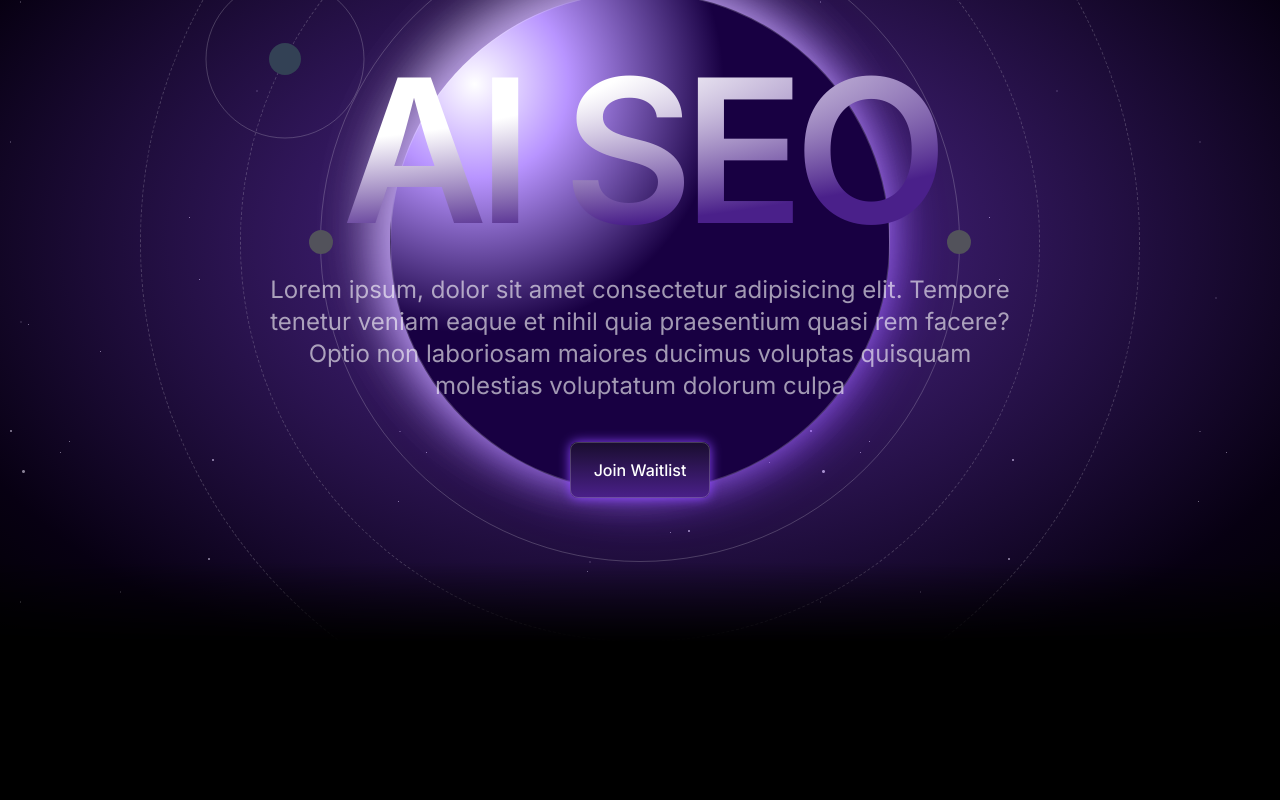
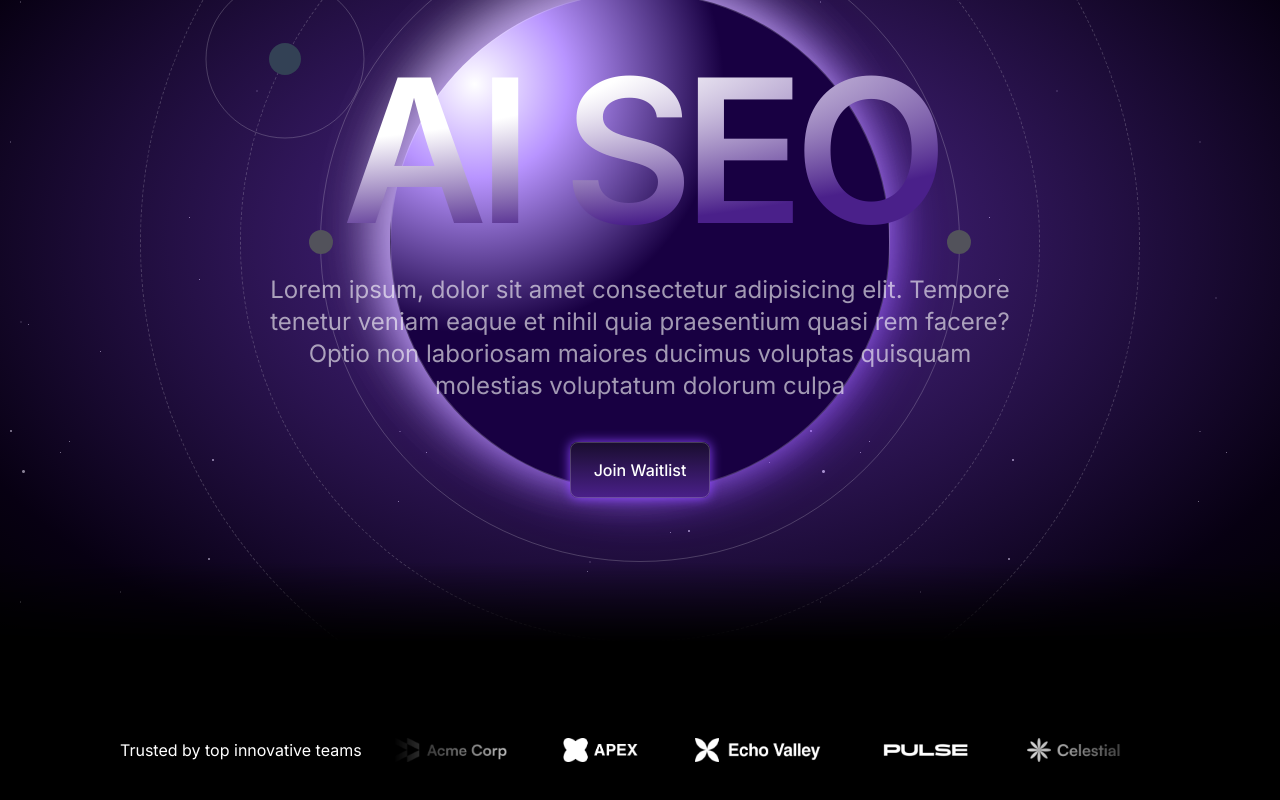
Before and after one commit to AyushRay06/AI-Startup, a Next.js app: page / in a window 1280 px wide. Shown: the part 268-1068 px from the top of the page. Before the commit the page ends 910 px from the top, so only its background shows below. Built offline with nearby package versions, Linux system fonts and the light colour scheme.

Commit message:
logo-section

```diff
--- a/src/app/page.tsx
+++ b/src/app/page.tsx
@@ -1,11 +1,14 @@
 import { Header } from "@/sections/Header"
 import { Hero } from "@/sections/Hero"
+import { LogoTicker } from "@/sections/LogoTicker"
 
 export default function Home() {
   return (
     <>
       <Header />
       <Hero />
+      <LogoTicker />
+      <br></br>
     </>
   )
 }
--- a/src/sections/Header.tsx
+++ b/src/sections/Header.tsx
@@ -4,9 +4,11 @@ import { Button } from "@/components/button"
 
 export const Header = () => {
   return (
-    <header className="py-4 border-b border-white/15 md:border-none">
+    <header className="py-4 border-b border-white/15 md:border-none sticky top-0 z-10 ">
+      <div className="absolute inset-0 backdrop-blur -z-10 md:hidden"></div>
       <div className="container">
-        <div className="flex justify-between items-center md:border rounded-lg border-white/15 md:py-2.5 md:px-5 max-w-2xl mx-auto ">
+        <div className="flex justify-between items-center md:border rounded-lg border-white/15  md:py-2.5 md:px-5 max-w-2xl mx-auto relative ">
+          <div className="hidden md:block absolute inset-0 backdrop-blur -z-10 "></div>
           <div>
             {/* To make the border of the Logo inline-flex to make it in center aligfned with Logo */}
             <div className="border h-10 w-10 rounded-xl border-white/15 inline-flex justify-center items-center">
--- a/src/sections/Hero.tsx
+++ b/src/sections/Hero.tsx
@@ -55,7 +55,7 @@ export const Hero = () => {
         <h1 className="text-center text-8xl md:text-9xl lg:text-[200px] font-semibold tracking-tighter bg-white bg-[radial-gradient(100%_100%_at_top_left,white,white,rgb(74,32,138))] text-transparent bg-clip-text">
           AI SEO
         </h1>
-        <p className="text-center mt-6 text-2xl text-white/60 max-w-3xl mx-auto">
+        <p className="text-center mt-6 text-lg md:text-xl lg:text-2xl text-white/60 max-w-3xl mx-auto">
           Lorem ipsum, dolor sit amet consectetur adipisicing elit. Tempore
           tenetur veniam eaque et nihil quia praesentium quasi rem facere? Optio
           non laboriosam maiores ducimus voluptas quisquam molestias voluptatum
--- a/src/sections/LogoTicker.tsx
+++ b/src/sections/LogoTicker.tsx
@@ -1,3 +1,34 @@
+import acmeLogo from "@/assets/logo-acme.png"
+import apexLogo from "@/assets/logo-apex.png"
+import echoLogo from "@/assets/logo-echo.png"
+import pulseLogo from "@/assets/logo-pulse.png"
+import quantumLogo from "@/assets/logo-quantum.png"
+import celestialLogo from "@/assets/logo-celestial.png"
+
 export const LogoTicker = () => {
-  return <section>LogoTicker</section>;
-};
+  return (
+    <section className="py-20 md:py-24">
+      <div className="container ">
+        <div className="flex items-center  gap-8">
+          <div className="flex-1 md:flex-none">
+            <h2>Trusted by top innovative teams</h2>
+          </div>
+          <div className="flex-1 overflow-hidden [mask-image:linear-gradient(to_right,transparent,black_20%,black_80%,transparent)]">
+            <div className="flex flex-none gap-14 ">
+              {[
+                acmeLogo,
+                apexLogo,
+                echoLogo,
+                pulseLogo,
+                celestialLogo,
+                quantumLogo,
+              ].map((logo) => (
+                <img src={logo.src} className="h-6 w-auto" />
+              ))}
+            </div>
+          </div>
+        </div>
+      </div>
+    </section>
+  )
+}
```
